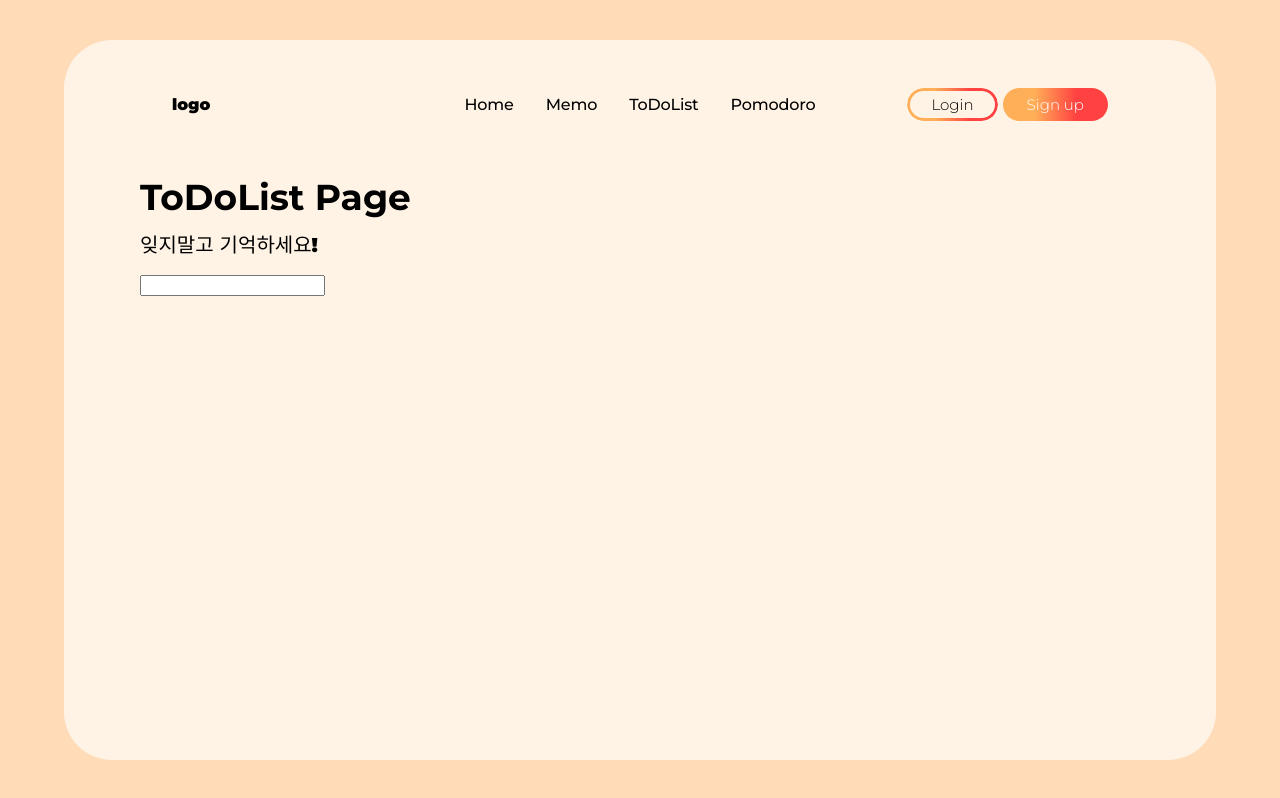
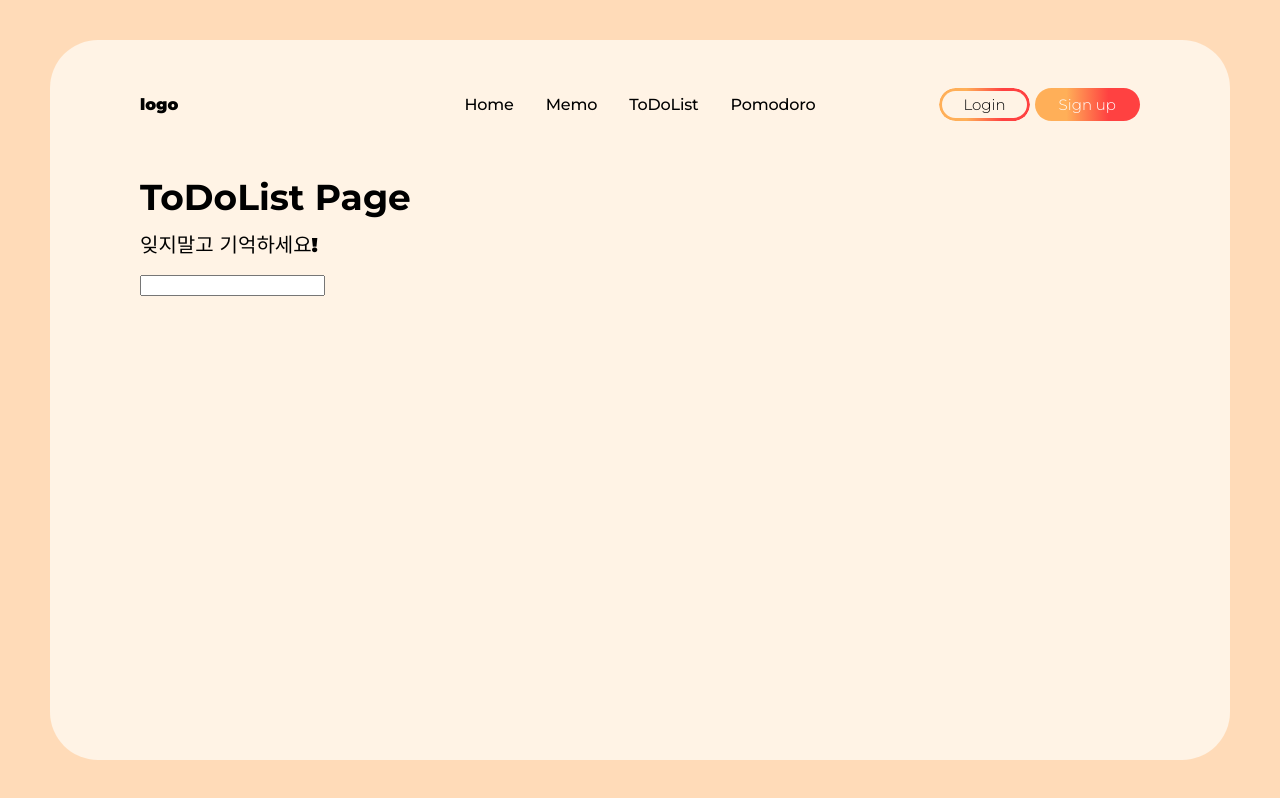
Before and after one commit to sooozi/study-app_ver.01, a React (Create React App) app: page /ToDoList in a window 1280 px wide. Built offline with nearby package versions, Linux system fonts and the light colour scheme.

Commit message:
231212_스터디앱_홈화면

```diff
--- a/src/App.js
+++ b/src/App.js
@@ -1,4 +1,5 @@
 import React from 'react';
+import toast, { Toaster } from 'react-hot-toast';
 import styled from "styled-components";
 import Header from './layout/Header';
 import GlobalStyle from './style/GlobalStyle';
@@ -6,11 +7,13 @@ import GlobalStyle from './style/GlobalStyle';
 
 const AppWrap = styled.div`
   background: rgba(255, 243, 229, 1);
-  width: 90%;
-  max-width: 1280px;
+  width: 100%;
+  max-width: 1080px;
   height: 90%;
   border-radius: 3rem;
   overflow: hidden;
+  padding: 0 50px;
+  margin: 0 50px;
 `;
 
 const Container = styled.div`
@@ -21,6 +24,10 @@ const Container = styled.div`
 `;
 
 function App() {
+  const PreparingNotify = () => toast('Preparing...!', {
+    icon: '🙇‍♀️',
+  });
+
   return (
     <>
       <GlobalStyle />
@@ -28,6 +35,7 @@ function App() {
         <Container>
           <Header />
         </Container>
+        <Toaster position="top-right" />
       </AppWrap>
     </>
   );
--- a/src/layout/Header.js
+++ b/src/layout/Header.js
@@ -13,7 +13,7 @@ const HeaderWrap = styled.div`
     display: flex;
     justify-content: space-between;
     align-items: center;
-    padding: 3rem 2rem;
+    padding: 3rem 0;
     position: relative;
 `;
 
```
